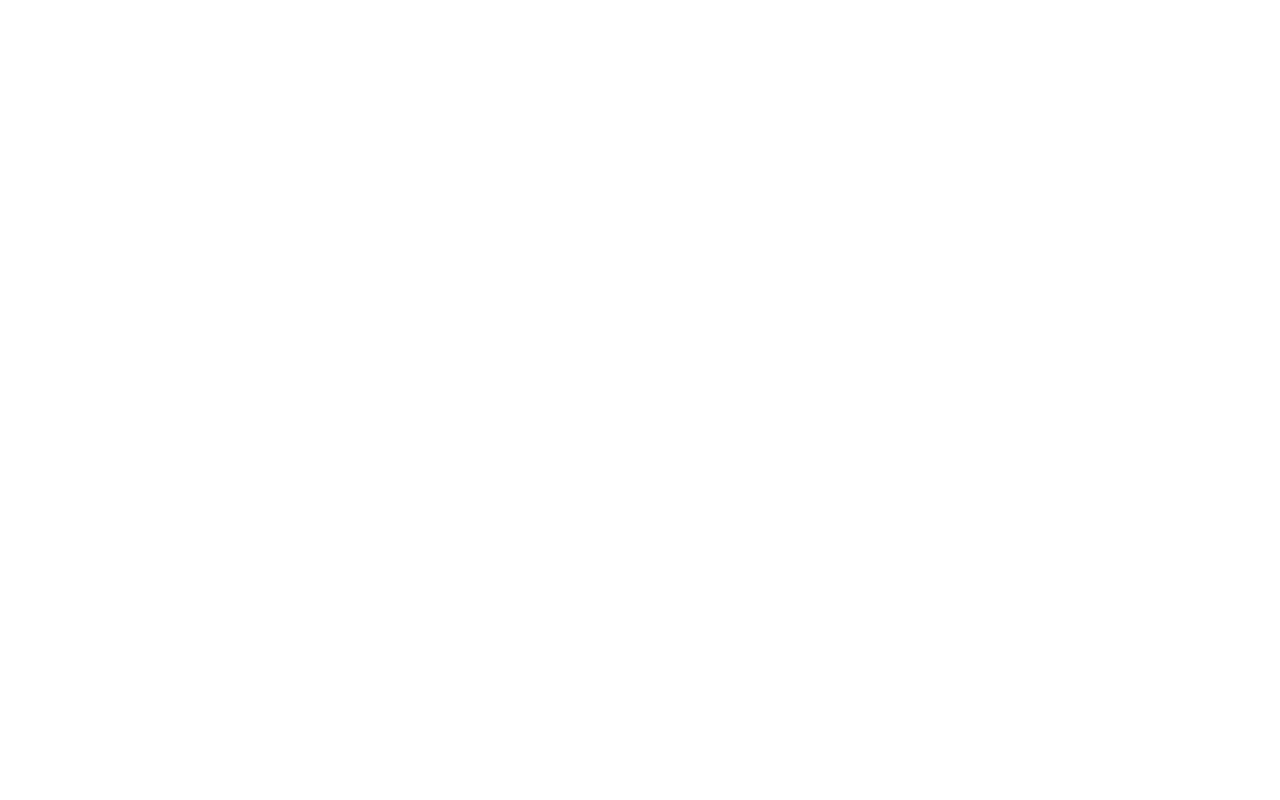
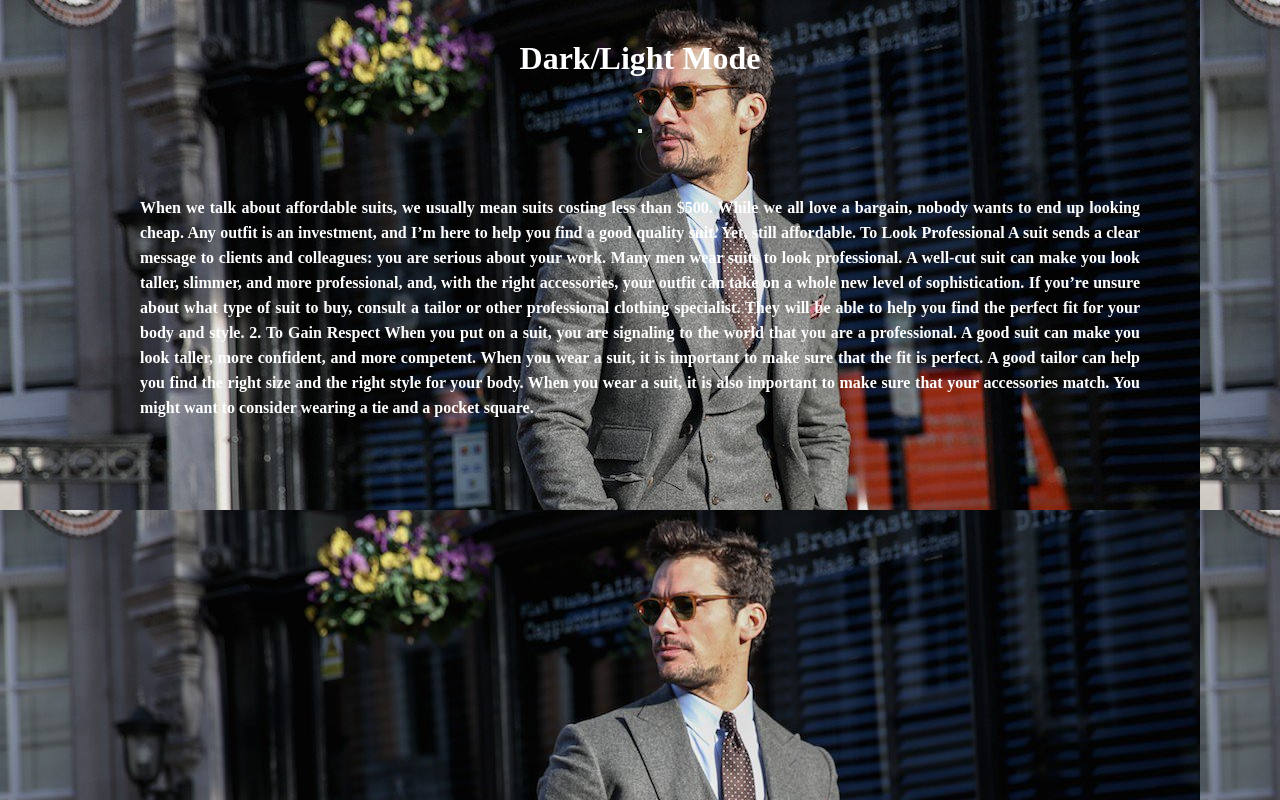
Before and after one commit to AndyMagwayer/Dark-light-mode_suit, a plain HTML site: page index.html in a window 1280 px wide. Drawn offline with Linux system fonts and the light colour scheme.

Commit message:
feat: completed hero and navbar section(12:46)

```diff
--- a/index.html
+++ b/index.html
@@ -1,13 +1,57 @@
 <!DOCTYPE html>
 <html lang="en">
+
 <head>
     <meta charset="UTF-8">
     <meta http-equiv="X-UA-Compatible" content="IE=edge">
     <meta name="viewport" content="width=device-width, initial-scale=1.0">
     <title>Document</title>
     <link rel="stylesheet" href="style.css">
+
 </head>
+
 <body>
+    <h1>Dark/Light Mode</h1>
+    <button class="toggle-btn">
+        <span class="circle"><i class="icon fas fa-sun"></i></span>
+    </button>
+    <p>When we talk about affordable suits, we usually mean suits costing less than $500.
+
+        While we all love a bargain, nobody wants to end up looking cheap.
+
+        Any outfit is an investment, and I’m here to help you find a good quality suit. Yet, still affordable.
+        To Look Professional
+        A suit sends a clear message to clients and colleagues: you are serious about your work. Many men wear suits to
+        look professional.
+
+        A well-cut suit can make you look taller, slimmer, and more professional, and, with the right accessories, your
+        outfit can take on a whole new level of sophistication.
+
+        If you’re unsure about what type of suit to buy, consult a tailor or other professional clothing specialist.
+        They will be able to help you find the perfect fit for your body and style.
+
+        2. To Gain Respect
+        When you put on a suit, you are signaling to the world that you are a professional. A good suit can make you
+        look taller, more confident, and more competent.
+
+        When you wear a suit, it is important to make sure that the fit is perfect. A good tailor can help you find the
+        right size and the right style for your body.
+
+        When you wear a suit, it is also important to make sure that your accessories match. You might want to consider
+        wearing a tie and a pocket square.</p>
 
 </body>
+<script>
+    document.querySelector(".toggle-btn").addEventListener('click', () => {
+        document.body.classList.toggle('dark-mode');
+        if (document.body.classList.contains('dark-mode')) {
+            document.querySelector(".icon").classList.remove('fa-sun');
+            document.querySelector(".icon").classList.add('fa-moon');
+        } else {
+            document.querySelector(".icon").classList.remove('fa-moon');
+            document.querySelector(".icon").classList.add('fa-sun');
+        }
+    });
+</script>
+
 </html>
--- a/style.css
+++ b/style.css
@@ -0,0 +1,108 @@
+* {
+    margin: 0;
+    padding: 0;
+    border-style: border-box;
+    font-family: 'Monserrat';
+}
+
+body {
+    background-image: url(CdyQi8YVAAEWewS.jpg);
+    color: #fff;
+    transition: .2s ease-in-out;
+    text-align: center;
+}
+
+body.dark-mode {
+    background-image: url(wp3376833.jpg);
+    color:#fff  ;
+}
+
+h1 {
+    margin: 40px;
+}
+
+p {
+    font-weight: 600;
+    font-weight: bolder ;
+    margin: 10px 0;
+    line-height: 25px;
+    text-align: justify;
+    padding: 40px;
+    max-width: 1000px;
+    margin: 20px auto;
+}
+
+toggle-btn {
+    position: relative;
+    width: 140px;
+    height: 60px;
+    background: url("light.png") no-repeat center;
+    background-size: cover;
+    border-radius: 30px;
+    border: none;
+    transition: .4s linear;
+    cursor: pointer;
+}
+
+.dark-mode .toggle-btn {
+    background: url(dark.png) no-repeat center;
+    background-size: cover;
+}
+
+.circle {
+    position: absolute;
+    width: 44px;
+    height: 44px;
+    border-color: rgba(225, 255, 255, .6);
+
+}
+
+.circle::before,
+.circle::after {
+    content: "";
+    width: 44px;
+    height: 44px;
+    border-radius: 22px;
+    position: absolute;
+    left: 0;
+    box-sizing: border-box;
+    border: 1px solid #333;
+    animation: waves 1s linear infinite;
+}
+
+
+.dark-mode .circle::before,
+.dark-mode .circle::after {
+    border: 1px solid #333;
+}
+
+.circle::after {
+    animation-delay: .5s;
+}
+
+@keyframes waves {
+    to {
+        transform: scale(1.4);
+        opacity: .3;
+    }
+}
+
+.toggle-btn i {
+    font-size: 22px;
+    line-height: 44px;
+    transition: .5s linear;
+}
+
+.dark-mode .toggle-btn i {
+    transform: rotate(360deg);
+}
+
+
+.fa-sun {
+    color: #d4ac0d;
+}
+
+.fa-moon {
+    color: #eaf2f8;
+
+}
```
Also changed, not shown: CdyQi8YVAAEWewS.jpg (added), best-mens-affordable-suits-guide-1080x675.jpg (added), dark.png (added), light.png (added), pexels-the-lazy-artist-gallery-1342609.jpg (added), suit-fabrics-types-cover-980x653.jpg (added), wp3376833.jpg (added).
